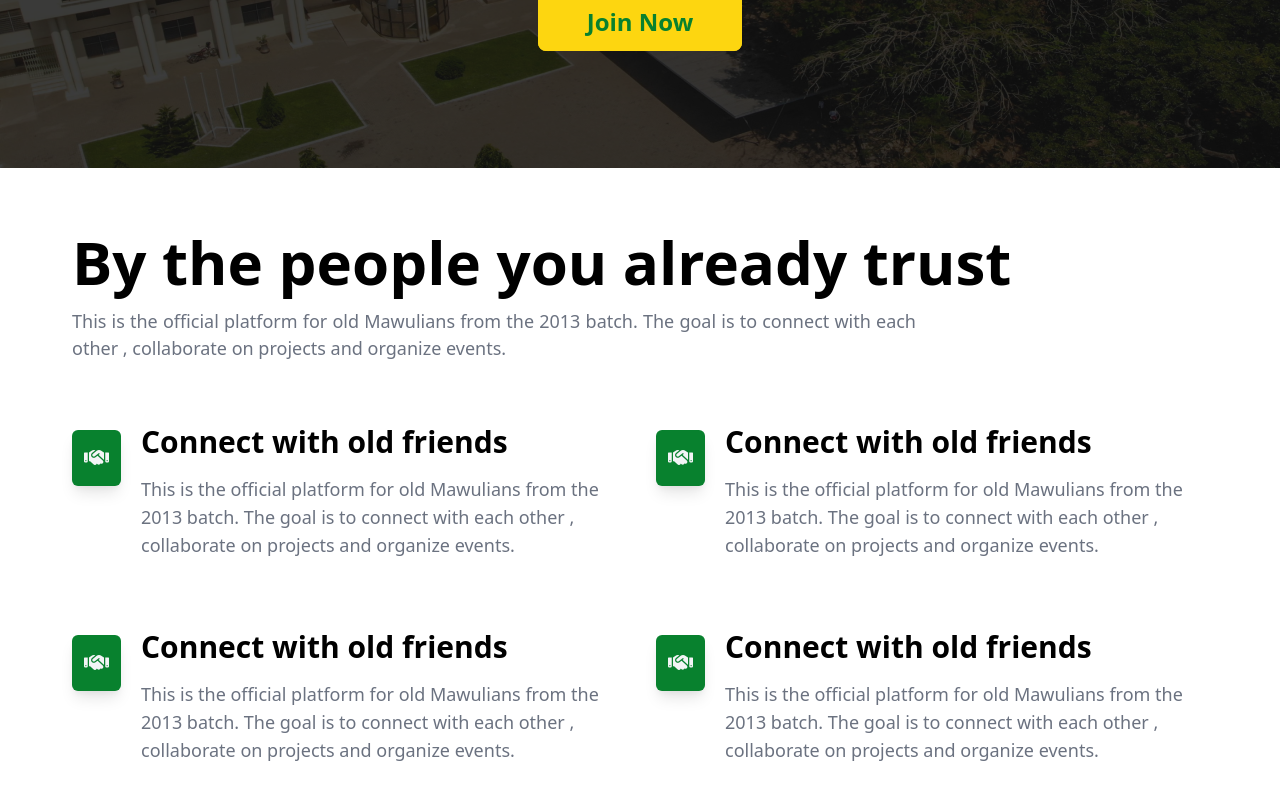
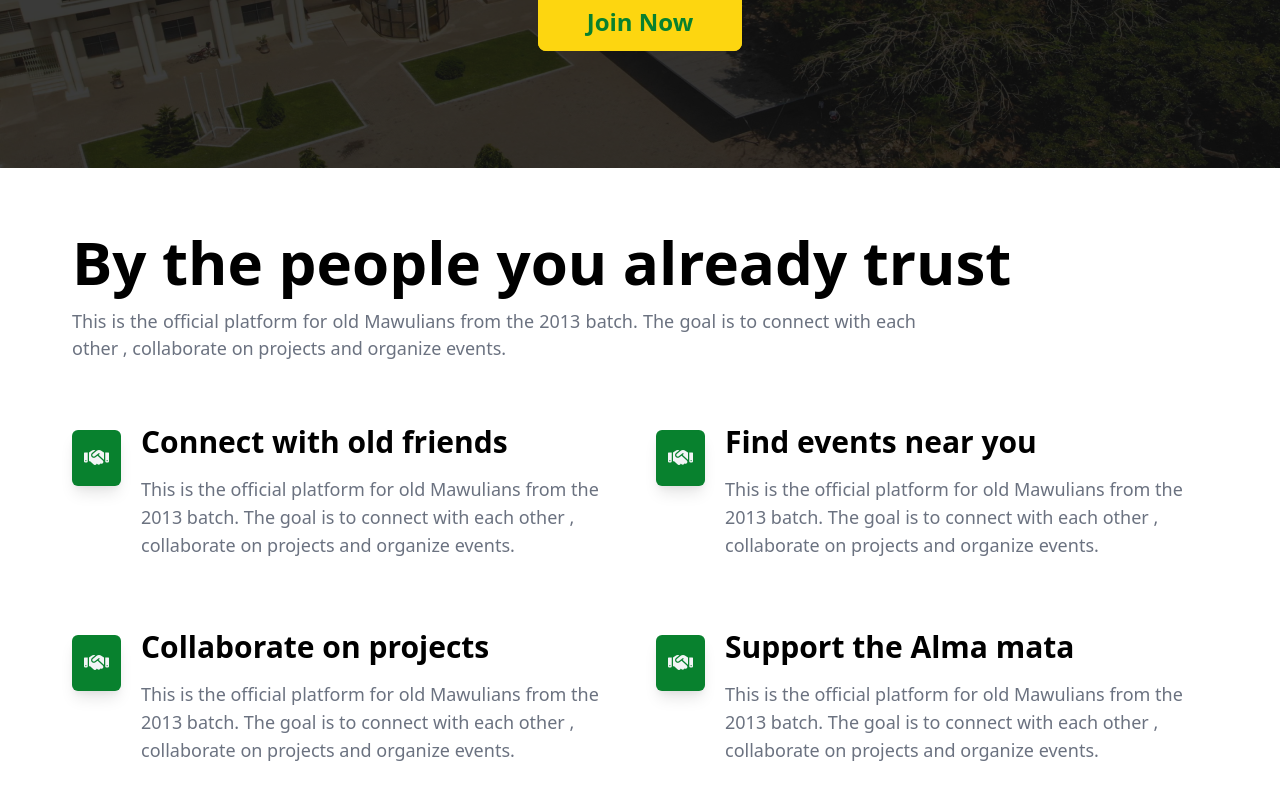
Before and after one commit to OMSU-2013/Landing-page, a React (Create React App) app: page / in a window 1280 px wide. Shown: the part 392-1192 px from the top of the page. Built offline with nearby package versions, Linux system fonts and the light colour scheme.

Commit message:
added content to about section

```diff
--- a/src/components/About.js
+++ b/src/components/About.js
@@ -39,7 +39,7 @@ export default function About() {
                   <i className="fas fa-handshake text-xl"></i>
                 </div>
                 <div>
-                  <h2 className="font-bold text-black leading-relaxed text-3xl">Connect with old friends</h2>
+                  <h2 className="font-bold text-black leading-relaxed text-3xl">Find events near you</h2>
                   <p className="pt-2 font-medium text-lg text-gray-500">
                   This is the official platform for old Mawulians from the 2013 batch. The goal is to connect
                   with each other  , collaborate on projects and organize events.
@@ -54,7 +54,7 @@ export default function About() {
                   <i className="fas fa-handshake text-xl"></i>
                 </div>
                 <div>
-                  <h2 className="font-bold text-black leading-relaxed text-3xl">Connect with old friends</h2>
+                  <h2 className="font-bold text-black leading-relaxed text-3xl">Collaborate on projects</h2>
                   <p className="pt-2 font-medium text-lg text-gray-500">
                   This is the official platform for old Mawulians from the 2013 batch. The goal is to connect
                   with each other  , collaborate on projects and organize events.
@@ -69,7 +69,7 @@ export default function About() {
                   <i className="fas fa-handshake text-xl"></i>
                 </div>
                 <div>
-                  <h2 className="font-bold text-black leading-relaxed text-3xl">Connect with old friends</h2>
+                  <h2 className="font-bold text-black leading-relaxed text-3xl">Support the Alma mata</h2>
                   <p className="pt-2 font-medium text-lg text-gray-500">
                   This is the official platform for old Mawulians from the 2013 batch. The goal is to connect
                   with each other  , collaborate on projects and organize events.
```
